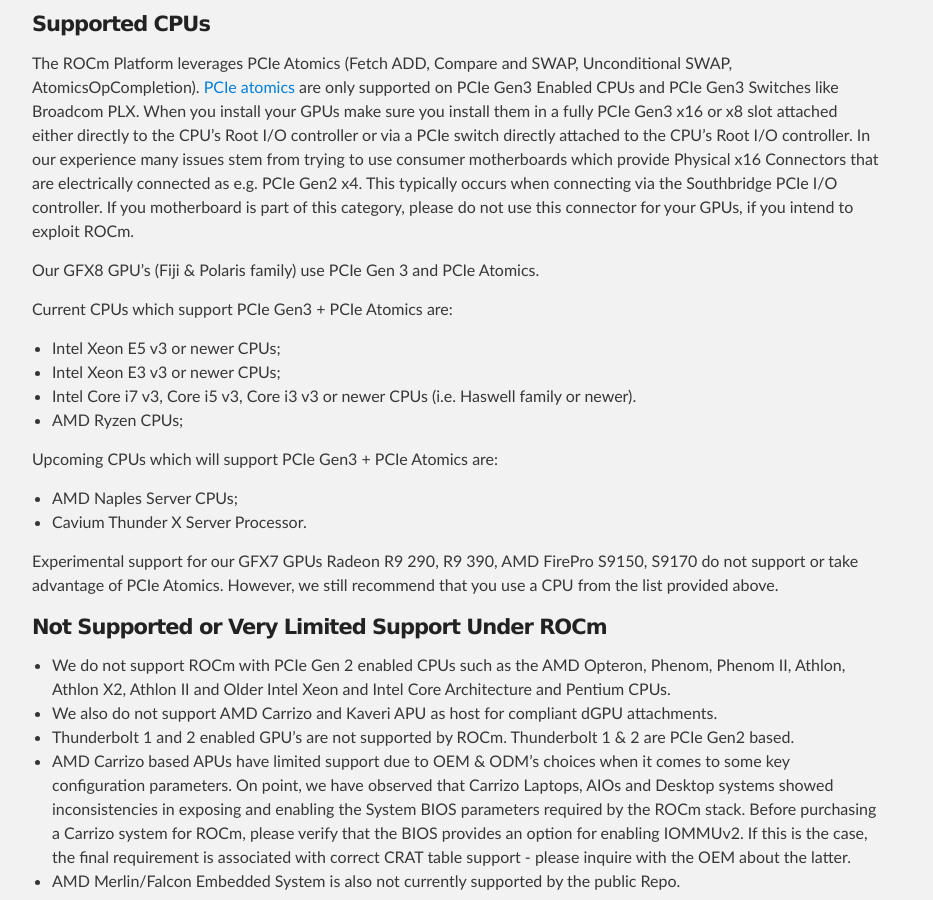
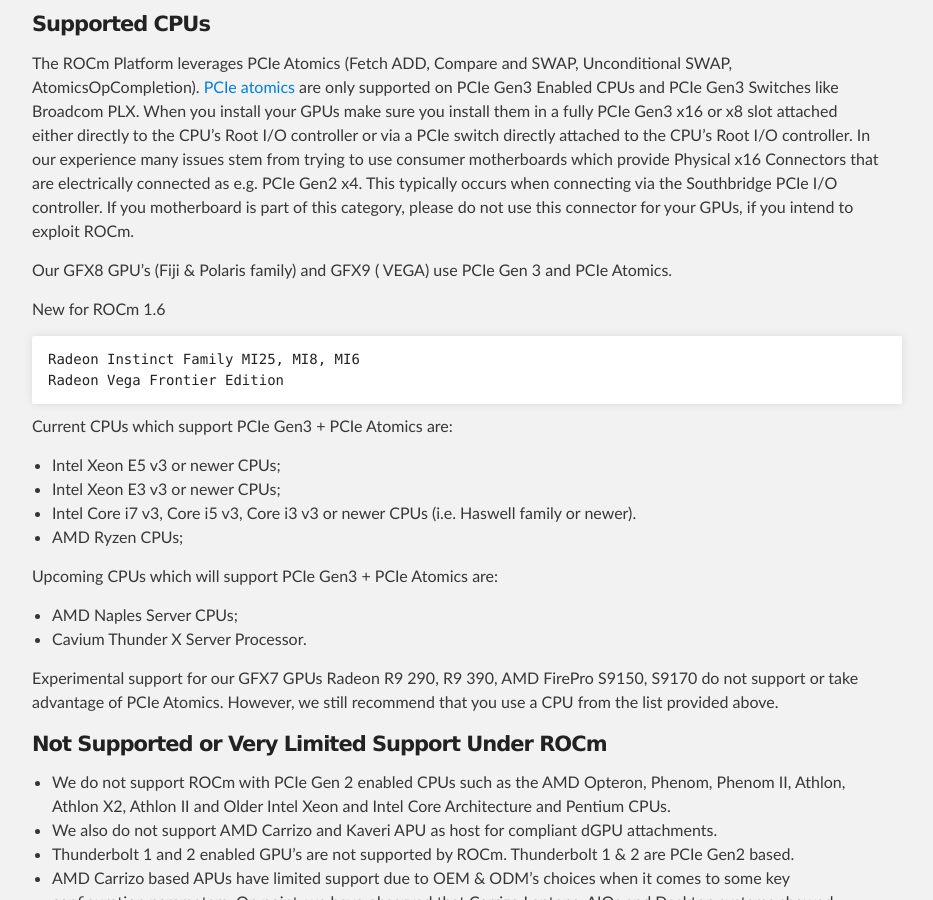
Before and after one commit to ROCm/ROCm.github.io, a Jekyll site: the page built from install.md, in a window 1280 px wide and 900 px high, scrolled down 838 px. Shown: the whole window, without its empty margins (183-1116 px from the left). Built offline with Jekyll 4.4.1, drawn with Linux system fonts in a browser that asks for light colours.

Commit message:
Update install.md

```diff
--- a/install.md
+++ b/install.md
@@ -42,7 +42,12 @@
 Southbridge PCIe I/O controller. If you motherboard is part of this category,
 please do not use this connector for your GPUs, if you intend to exploit ROCm.
 
-Our GFX8 GPU's (Fiji & Polaris family) use PCIe Gen 3 and PCIe Atomics.
+Our GFX8 GPU's (Fiji & Polaris family) and GFX9 ( VEGA)  use PCIe Gen 3 and PCIe Atomics.
+
+New for ROCm 1.6
+
+	Radeon Instinct Family MI25, MI8, MI6
+	Radeon Vega Frontier Edition
 
 Current CPUs which support PCIe Gen3 + PCIe Atomics are:
   * Intel Xeon E5 v3 or newer CPUs;
```
